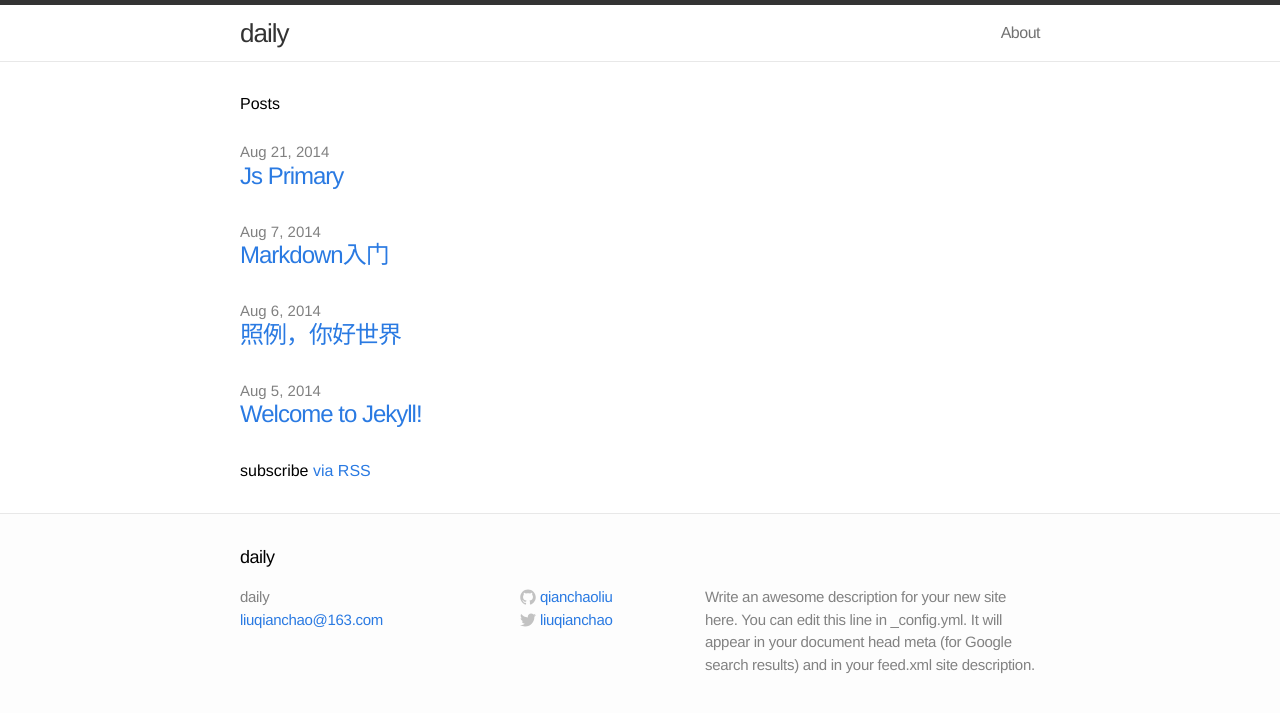
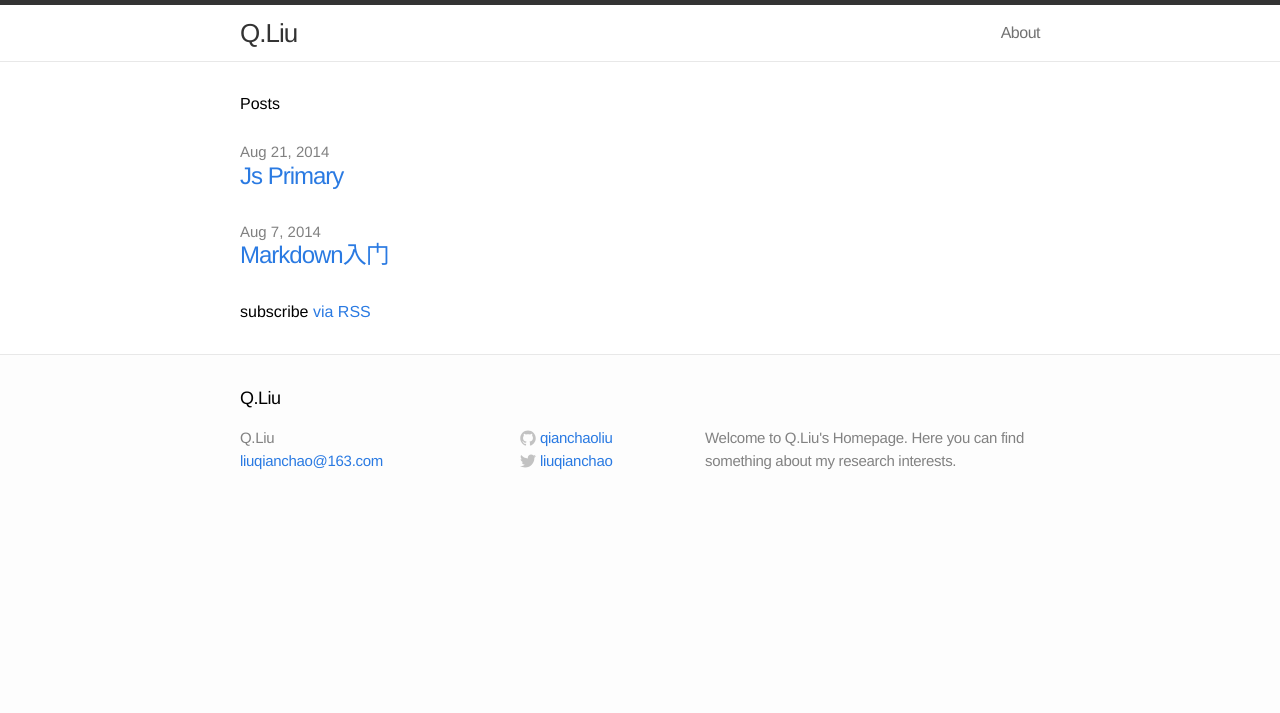
Before and after one commit to QianchaoLiu/QianchaoLiu.github.io, a Jekyll site: the page built from index.html, in a window 1280 px wide. Shown: the top 713 px of the page. Built offline with Jekyll 4.4.1, drawn with Linux system fonts in a browser that asks for light colours.

Commit message:
Homepage

```diff
--- a/_config.yml
+++ b/_config.yml
@@ -1,9 +1,9 @@
 # Site settings
-title: daily
+title: Q.Liu
 email: liuqianchao@163.com
-description: "Write an awesome description for your new site here. You can edit this line in _config.yml. It will appear in your document head meta (for Google search results) and in your feed.xml site description."
+description: "Welcome to Q.Liu's Homepage. Here you can find something about my research interests."
 baseurl: ""
-url: "http://yourdomain.com"
+url: "http://qianchaoliu.github.io/"
 twitter_username: liuqianchao
 github_username:  qianchaoliu
 
```
Also changed, not shown: _posts/2014-08-05-welcome-to-jekyll.markdown (deleted, +0 -24 lines), _posts/2014-08-06-照例，你好世界.markdown (deleted, +0 -8 lines).
